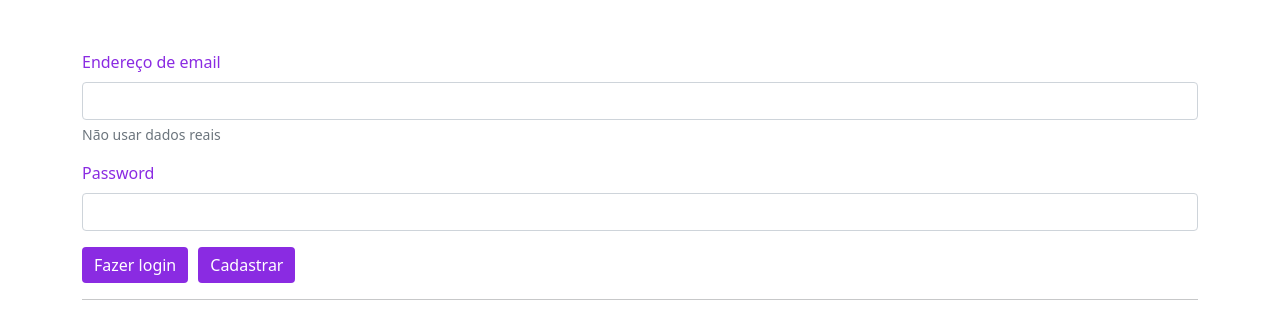
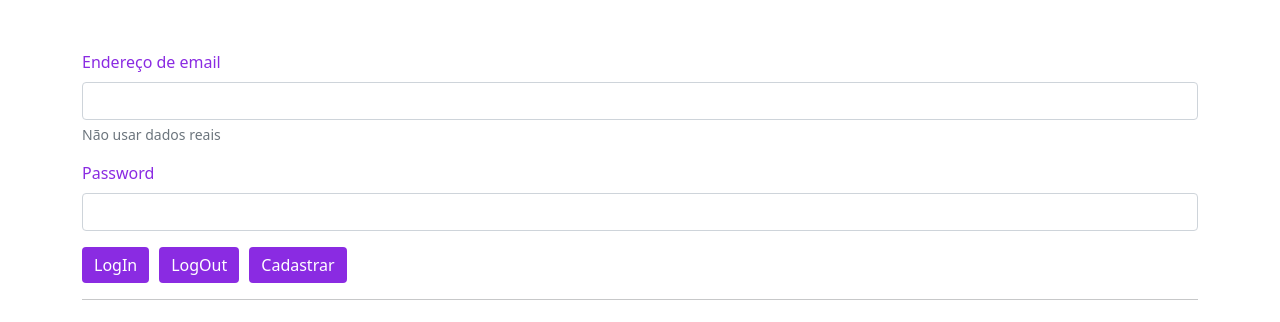
Before and after one commit to rafaelcmorais02/chat-front, a React (Create React App) app: page / in a window 1280 px wide. Shown: the top 322 px of the page. Built offline with nearby package versions, Linux system fonts and the light colour scheme.

Commit message:
Feat: adiciona funcionalidade de salvar credenciais apos login

```diff
--- a/src/components/login/Login.js
+++ b/src/components/login/Login.js
@@ -11,20 +11,22 @@ class Login extends React.Component {
         }
         this.handlerLogin = this.handlerLogin.bind(this);
         this.handleRegister = this.handleRegister.bind(this)
+        this.handleLogout = this.handleLogout.bind(this)
     }
     componentDidMount() {
+        const authorization = JSON.parse(localStorage.getItem('authorization'))
+        if ((authorization || {}).token && authorization.user) {
+            this.setState({
+                render: true,
+                token: authorization.token,
+                user: authorization.user,
+            })
+        }
         if (this.props.data) {
             document.getElementById('inputUser').value = (this.props.data.state || {}).userName || ''
             document.getElementById('inputPassword').value = (this.props.data.state || {}).userPassword || ''
         }
 
-    }
-    changeState(render, token, user) {
-        return this.setState({
-            render,
-            token,
-            user,
-        })
     }
     renderChat() {
         if (this.state.render) {
@@ -33,13 +35,34 @@ class Login extends React.Component {
                     <Chat user={this.state.user} token={this.state.token} />
                 </div>
             )
+        } else {
+            return (
+                <div>
+                </div>
+            )
         }
     }
 
     handleRegister() {
         this.props.navigation('/register')
     }
+
+    handleLogout() {
+        this.setState({
+            render: false,
+            token: '',
+            user: '',
+        })
+        localStorage.setItem('authorization', JSON.stringify({
+            token: null,
+            user: null,
+        }))
+    }
+
     async handlerLogin() {
+        this.setState({
+            render: false
+        })
         const user = document.getElementById('inputUser').value
         const password = document.getElementById('inputPassword').value
         const data = {
@@ -56,11 +79,17 @@ class Login extends React.Component {
         };
         try {
             const credentials = await axios(config)
-            this.changeState(true, credentials.data.token, credentials.data.email)
+            this.setState({
+                render: true,
+                token: credentials.data.token,
+                user: credentials.data.email,
+            })
+            localStorage.setItem('authorization', JSON.stringify({
+                token: credentials.data.token,
+                user: credentials.data.email,
+            }))
             document.getElementById('inputUser').value = ''
             document.getElementById('inputPassword').value = ''
-
-
         } catch {
             window.alert('Credenciais incorretas')
         }
@@ -79,7 +108,8 @@ class Login extends React.Component {
                             <label htmlFor="inputPassword" className="form-label">Password</label>
                             <input type="password" className="form-control" id="inputPassword" />
                         </div>
-                        <button type="button" className="btn btn-primary" onClick={this.handlerLogin} style={{ "backgroundColor": "blueviolet", "border": "black" }}>Fazer login</button>
+                        <button type="button" className="btn btn-primary" onClick={this.handlerLogin} style={{ "backgroundColor": "blueviolet", "border": "black" }}>LogIn</button>
+                        <button type="button" className="btn btn-primary" onClick={this.handleLogout} style={{ "backgroundColor": "blueviolet", "border": "black", "marginLeft": "10px" }}>LogOut</button>
                         <button type="button" className="btn btn-primary" onClick={this.handleRegister} style={{ "backgroundColor": "blueviolet", "border": "black", "marginLeft": "10px" }}>Cadastrar</button>
                     </form>
                 </div>
--- a/src/components/register/Register.js
+++ b/src/components/register/Register.js
@@ -41,6 +41,10 @@ class Register extends React.Component {
                 document.getElementById('lastName').value = ''
                 document.getElementById('password2').value = ''
                 document.getElementById('passwordValidator').value = ''
+                localStorage.setItem('authorization', JSON.stringify({
+                    token: null,
+                    user: null,
+                }))
                 this.props.navigation('/', {
                     state: {
                         userName: user_name,
```
